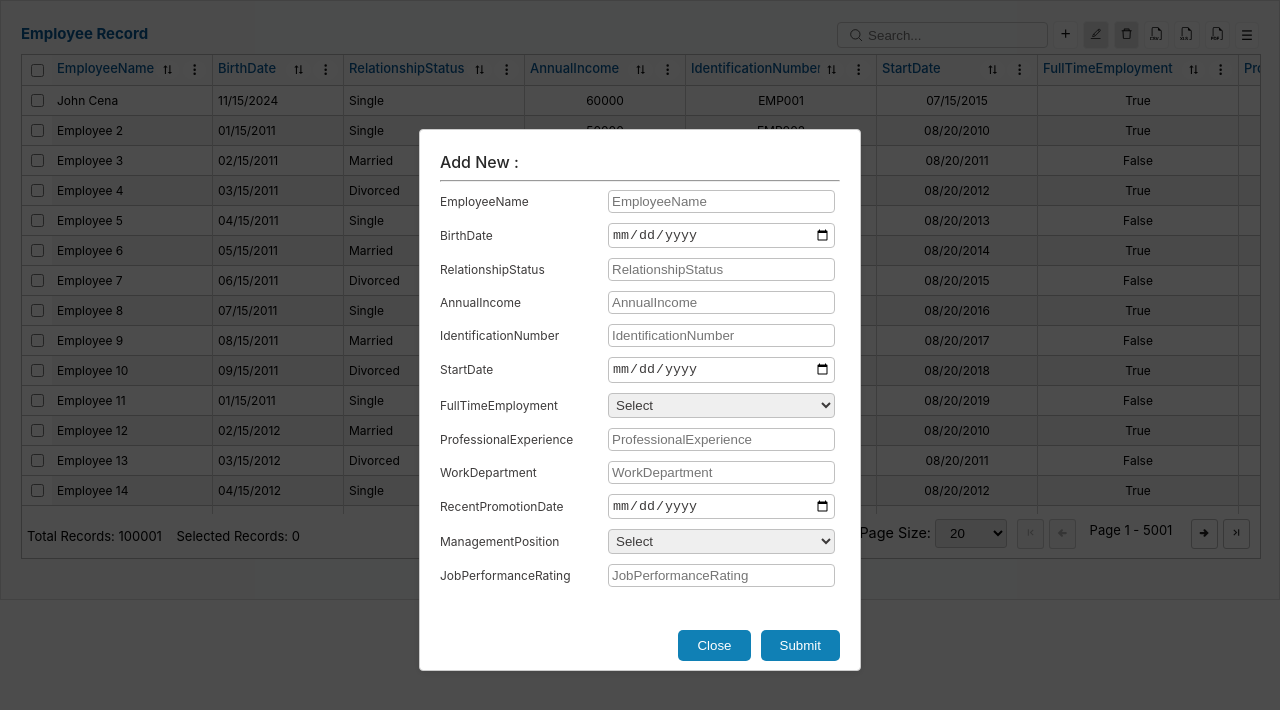
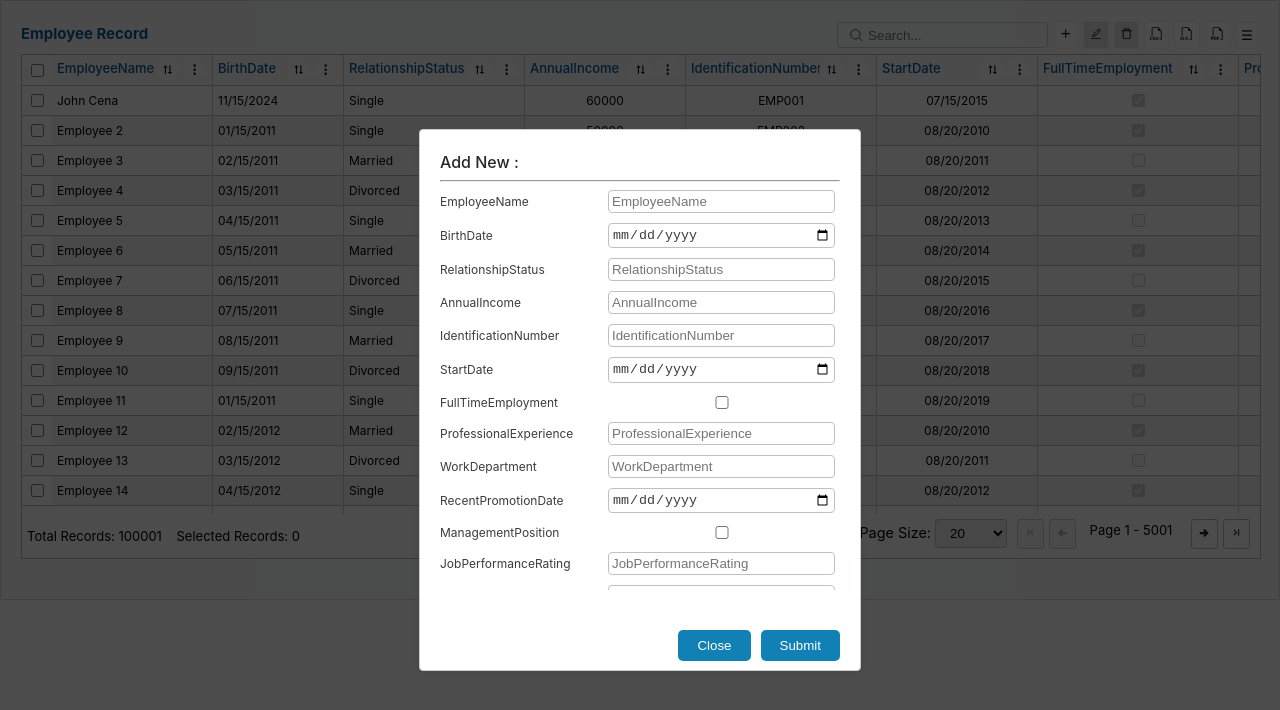
Before and after one commit to codematrixx008/Custom_DataGrid, a React (Create React App) app: page / in a window 1280 px wide. Both pictures are taken after a click on the button 1065 px from the left and 35 px from the top of the page. Shown: the top 710 px of the page. Built offline with nearby package versions, Linux system fonts and the light colour scheme.

Commit message:
Input Control Behavior of number and boolean type
1. If the data type is boolean, display a checkbox instead of a select dropdown.
2. If the data type is number and editable, allow only numeric input, restricting any string characters.

```diff
--- a/src/Component/CustomComponent/CustomDataGrid.tsx
+++ b/src/Component/CustomComponent/CustomDataGrid.tsx
@@ -795,16 +795,13 @@ const CustomDataGrid = ({ title, buttonSetting, listViewColumns, data }: any) =>
                     </label>
 
                     {col.DataType === "boolean" ? (
-                      <select
+                      <input
                         id={`input-${col.ColumnHeader}`}
-                        value={String(inputValues[col.ColumnHeader] || "")}
-                        onChange={(e) => handleInputChange(col.ColumnHeader, e.target.value)}
+                        type="checkbox"
+                        checked={inputValues[col.ColumnHeader] || false}
+                        onChange={(e) => handleInputChange(col.ColumnHeader, e.target.checked)}
                         className="popup-ActionInput"
-                      >
-                        <option value="">Select</option>
-                        <option value="true">True</option>
-                        <option value="false">False</option>
-                      </select>
+                      />
                     ) : col.DataType === "date" ? (
                       <input
                         id={`input-${col.ColumnHeader}`}
@@ -814,17 +811,7 @@ const CustomDataGrid = ({ title, buttonSetting, listViewColumns, data }: any) =>
                         className="popup-ActionInput"
                         placeholder={col.ColumnHeader}
                       />
-                    ) : col.DataType === "string" ? (
-                      <input
-                        id={`input-${col.ColumnHeader}`}
-                        type="text"
-                        value={inputValues[col.ColumnHeader] || ""}
-                        onChange={(e) => handleInputChange(col.ColumnHeader, e.target.value)}
-                        className="popup-ActionInput"
-                        placeholder={col.ColumnHeader}
-                      />
-                    ) : col.DataType === "number" ? (
-
+                    ) : col.DataType === "string" || col.DataType === "number" ? (
                       <input
                         id={`input-${col.ColumnHeader}`}
                         type="text"
@@ -843,7 +830,6 @@ const CustomDataGrid = ({ title, buttonSetting, listViewColumns, data }: any) =>
                         placeholder={col.ColumnHeader}
                       />
                     )}
-
                   </div>
                 ))}
               </div>
@@ -864,6 +850,7 @@ const CustomDataGrid = ({ title, buttonSetting, listViewColumns, data }: any) =>
           </div>
         </div>
       )}
+
 
       {showActionPopup.Edit && (
         <div
@@ -889,16 +876,13 @@ const CustomDataGrid = ({ title, buttonSetting, listViewColumns, data }: any) =>
                     </label>
 
                     {col.DataType === "boolean" ? (
-                      <select
+                      <input
                         id={`input-${col.ColumnHeader}`}
-                        value={String(inputValues[col.ColumnHeader] || "")}
-                        onChange={(e) => handleInputChange(col.ColumnHeader, e.target.value)}
+                        type="checkbox"
+                        checked={inputValues[col.ColumnHeader] || false}
+                        onChange={(e) => handleInputChange(col.ColumnHeader, e.target.checked)}
                         className="popup-ActionInput"
-                      >
-                        <option value="">Select</option>
-                        <option value="true">True</option>
-                        <option value="false">False</option>
-                      </select>
+                      />
                     ) : col.DataType === "date" ? (
                       <input
                         id={`input-${col.ColumnHeader}`}
@@ -918,7 +902,7 @@ const CustomDataGrid = ({ title, buttonSetting, listViewColumns, data }: any) =>
                         className="popup-ActionInput"
                         placeholder={col.ColumnHeader}
                       />
-                    ) : col.DataType === "string" ? (
+                    ): col.DataType === "string" ? (
                     <input
                       id={`input-${col.ColumnHeader}`}
                       type="text"
@@ -927,7 +911,16 @@ const CustomDataGrid = ({ title, buttonSetting, listViewColumns, data }: any) =>
                       className="popup-ActionInput"
                       placeholder={col.ColumnHeader}
                     />
-                    ) : (
+                    ) : col.DataType === "number" ? (
+                    <input
+                      id={`input-${col.ColumnHeader}`}
+                      type="number"
+                      value={inputValues[col.ColumnHeader] || ""}
+                      onChange={(e) => handleInputChange(col.ColumnHeader, e.target.value)}
+                      className="popup-ActionInput"
+                      placeholder={col.ColumnHeader}
+                    />
+                    ): (
                     <input
                       id={`input-${col.ColumnHeader}`}
                       type="text"
@@ -940,6 +933,7 @@ const CustomDataGrid = ({ title, buttonSetting, listViewColumns, data }: any) =>
                   </div>
                 ))}
               </div>
+
               <div style={{ float: "right" }}>
                 <button
                   onClick={handleActionEditButtonclose}
@@ -959,6 +953,7 @@ const CustomDataGrid = ({ title, buttonSetting, listViewColumns, data }: any) =>
           </div>
         </div>
       )}
+
 
       {showActionPopup.Delete && (
         <div style={styles.overlay}
@@ -1244,7 +1239,7 @@ const CustomDataGrid = ({ title, buttonSetting, listViewColumns, data }: any) =>
                                 />
                               ) : col.DataType === "number" ? (
                                 <input
-                                  type="text"
+                                  type="number"
                                   defaultValue={row[col.ColumnHeader]}
                                   className="editable-input"
                                   onBlur={(e: any) => handleEditableInput(col.ColumnHeader, e.target.value)}
@@ -1270,19 +1265,19 @@ const CustomDataGrid = ({ title, buttonSetting, listViewColumns, data }: any) =>
                                   {console.log("col.ColumnHeader", col.ColumnHeader, row[col.ColumnHeader])}
                                 </>
                               ) : col.DataType === "boolean" ? (
-                                <select
-                                  className="editable-input"
-                                  defaultValue={row[col.ColumnHeader] ? "true" : "false"}
-                                  onBlur={(e: any) => handleEditableInput(col.ColumnHeader, e.target.value === "true")}
-                                  onKeyDown={(e: any) => e.key === "Enter" && handleEditableInput(col.ColumnHeader, e.target.value === "true")}
-                                >
-                                  <option value="true">True</option>
-                                  <option value="false">False</option>
-                                </select>
+                                <input
+                                  type="checkbox"
+                                  checked={row[col.ColumnHeader]}
+                                  onChange={(e: any) => handleEditableInput(col.ColumnHeader, e.target.checked)}
+                                />
                               ) : null
                             ) : (
                               <>
-                                {col.DataType === "boolean" ? (row[col.ColumnHeader] ? "True" : "False") : row[col.ColumnHeader]}
+                                {col.DataType === "boolean" ? (
+                                  <input type="checkbox" checked={row[col.ColumnHeader]} disabled />
+                                ) : (
+                                  row[col.ColumnHeader]
+                                )}
                               </>
                             )}
                           </td>
```
Lines whose indentation alone changed are shown as unchanged.
